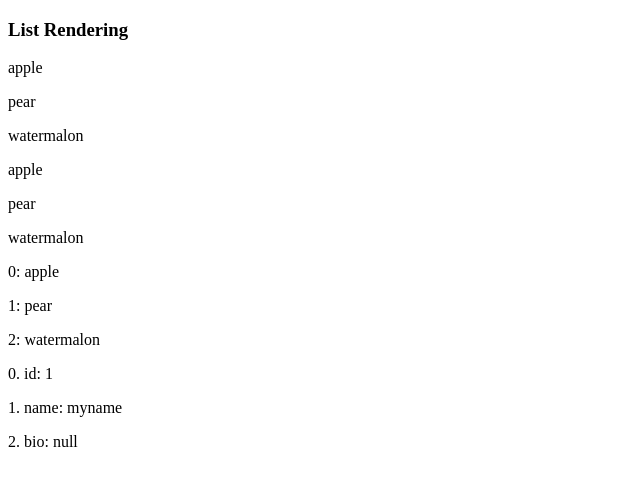
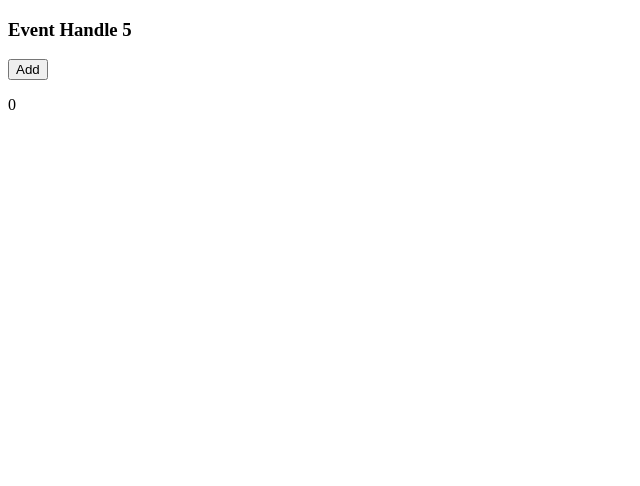
Before and after one commit to LYGreen/vue-learn, a Vue app: page / in a window 1280 px wide. Shown: the top 486 px of the page, without its empty margins (0-640 px from the left). Built offline with nearby package versions, Linux system fonts and the light colour scheme.

Commit message:
EventHandles

```diff
--- a/src/App.vue
+++ b/src/App.vue
@@ -3,11 +3,21 @@ import TemplateSyntax from './components/TemplateSyntax.vue';
 import PropertyBinding from './components/PropertyBinding.vue'
 import ConditionalRendering from './components/ConditionalRendering.vue'
 import ListRendering from './components/ListRendering.vue';
+import EventHandle1 from './components/EventHandle1.vue';
+import EventHandle2 from './components/EventHandle2.vue';
+import EventHandle3 from './components/EventHandle3.vue';
+import EventHandle4 from './components/EventHandle4.vue';
+import EventHandle5 from './components/EventHandle5.vue';
 </script>
 
 <template>
     <!-- <TemplateSyntax/> -->
     <!-- <PropertyBinding/> -->
     <!-- <ConditionalRendering/> -->
-    <ListRendering/>
+    <!-- <ListRendering/> -->
+    <!-- <EventHandle1/> -->
+    <!-- <EventHandle2/> -->
+    <!-- <EventHandle3/> -->
+    <!-- <EventHandle4/> -->
+    <EventHandle5/>
 </template>
--- /dev/null
+++ b/src/components/EventHandle1.vue
@@ -0,0 +1,16 @@
+<template>
+    <h3>Event Handle 1</h3>
+    <button v-on:click="count++">Add</button>
+    <p>{{ count }}</p>
+</template>
+
+<script>
+export default {
+    data() {
+        return {
+            count: 0,
+            count2: 0,
+        }
+    },
+}
+</script>
--- /dev/null
+++ b/src/components/EventHandle2.vue
@@ -0,0 +1,21 @@
+<template>
+    <h3>Event Handle 2</h3>
+    <button @click="addCount">Add</button>
+    <p>{{ count }}</p>
+</template>
+
+<script>
+export default {
+    data() {
+        return {
+            count: 0,
+        }
+    },
+
+    methods: {
+        addCount() {
+            this.count++;
+        }
+    }
+}
+</script>
--- /dev/null
+++ b/src/components/EventHandle3.vue
@@ -0,0 +1,23 @@
+<template>
+    <h3>Event Handle 3</h3>
+    <button @click="addCount">Add</button>
+    <p>{{ count }}</p>
+</template>
+
+<script>
+export default {
+    data() {
+        return {
+            count: 0,
+        }
+    },
+
+    methods: {
+        addCount(e) {
+            this.count++;
+            e.target.innerHTML = "Add" + this.count;
+        }
+    }
+}
+
+</script>
--- /dev/null
+++ b/src/components/EventHandle4.vue
@@ -0,0 +1,23 @@
+<template>
+    <h3>Event Handle 4</h3>
+    <button @click="addCount('Hello')">Add</button>
+    <p>{{ count }}</p>
+</template>
+
+<script>
+export default {
+    data() {
+        return {
+            count: 0,
+        }
+    },
+
+    methods: {
+        addCount(msg) {
+            this.count++;
+            console.log(msg);
+        }
+    }
+}
+
+</script>
--- /dev/null
+++ b/src/components/EventHandle5.vue
@@ -0,0 +1,24 @@
+<template>
+    <h3>Event Handle 5</h3>
+    <button @click="addCount('Hello', $event)">Add</button>
+    <p>{{ count }}</p>
+</template>
+
+<script>
+export default {
+    data() {
+        return {
+            count: 0,
+        }
+    },
+
+    methods: {
+        addCount(msg, e) {
+            this.count++;
+            e.target.innerHTML = "Add" + this.count;
+            console.log(msg);
+        }
+    }
+}
+
+</script>
```
